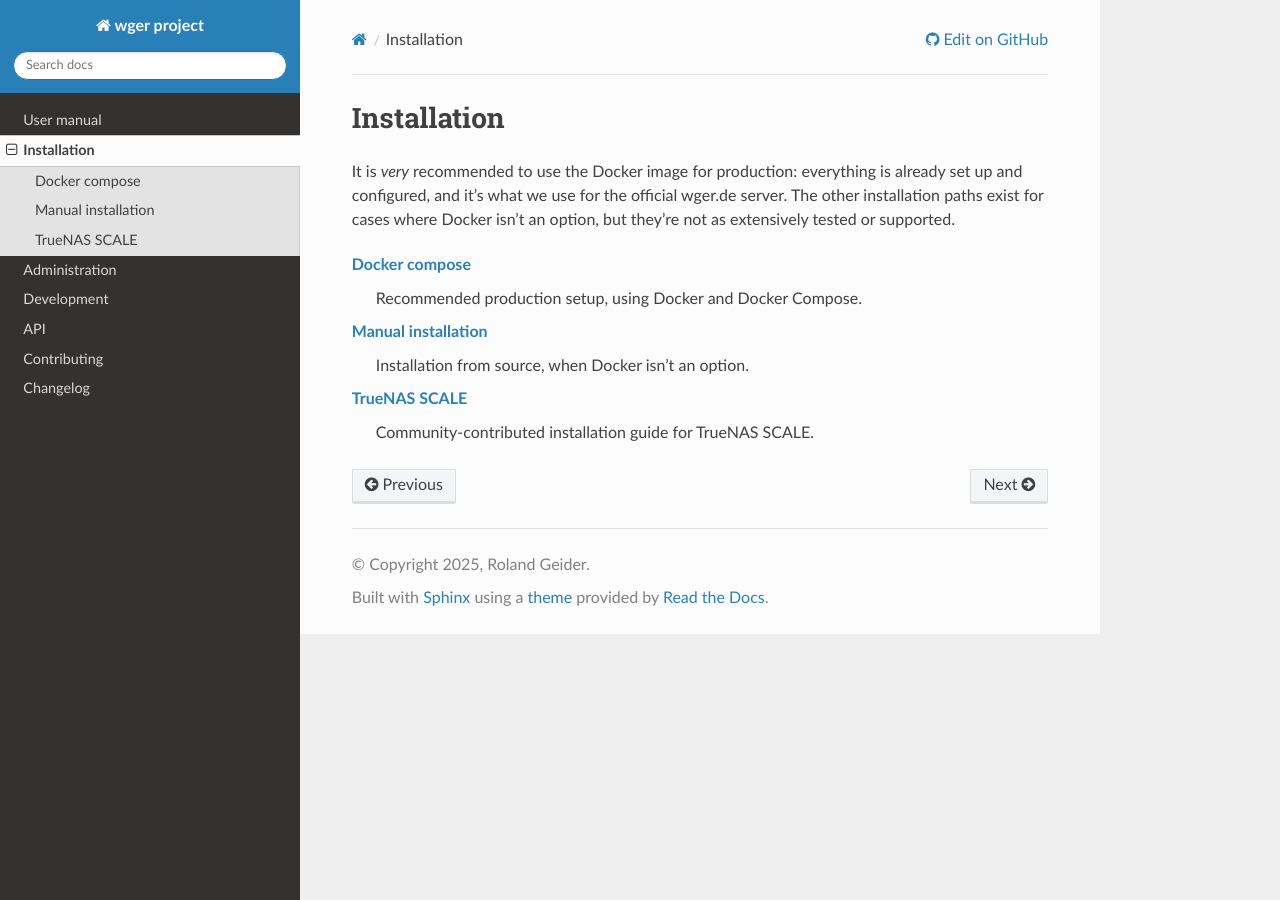
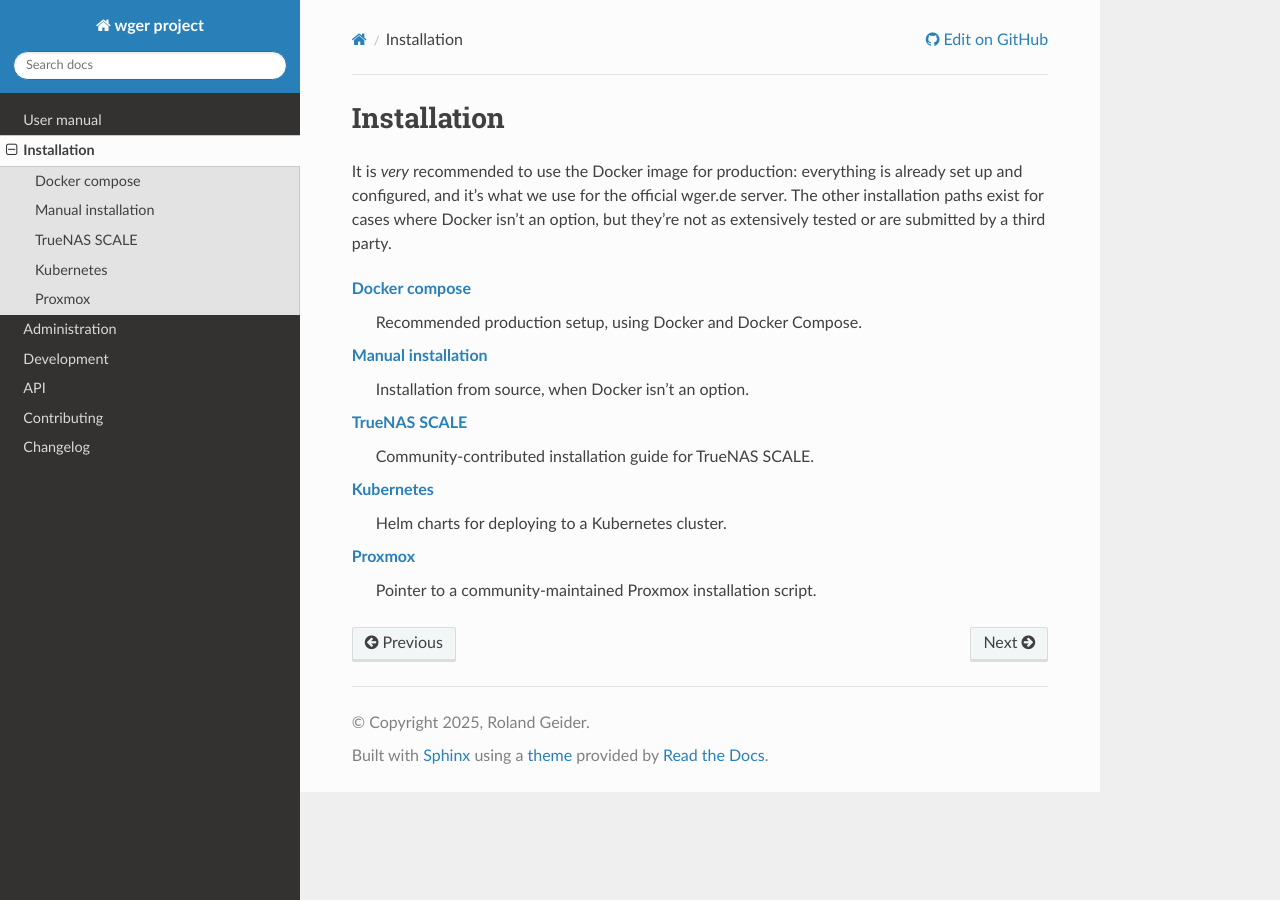
Before and after one commit to wger-project/docs, a Sphinx documentation site: the page built from docs/installation/index.rst, in a window 1280 px wide. Built offline with Sphinx 7.4.7 and the Read the Docs theme 3.1.0, drawn with Linux system fonts in a browser that asks for light colours.

Commit message:
Rename production to installation

```diff
--- a/docs/index.rst
+++ b/docs/index.rst
@@ -20,7 +20,7 @@
 :doc:`manual/index`
     User-facing manual: how to use routines and progression rules.
 
-:doc:`production/index`
+:doc:`installation/index`
     Setting up wger in production. Docker is the recommended path.
 
 :doc:`administration/index`
@@ -44,7 +44,7 @@
    :hidden:
 
    manual/index
-   production/index
+   installation/index
    administration/index
    development/index
    api/index
--- a/docs/production/index.rst
+++ b/docs/installation/index.rst
@@ -6,21 +6,29 @@
 It is *very* recommended to use the Docker image for production: everything is
 already set up and configured, and it's what we use for the official wger.de
 server. The other installation paths exist for cases where Docker isn't an
-option, but they're not as extensively tested or supported.
+option, but they're not as extensively tested or are submitted by a third party.
 
 .. toctree::
    :maxdepth: 1
    :hidden:
 
    docker
-   installation
-   true_nas
+   from-source
+   truenas
+   kubernetes
+   proxmox
 
 :doc:`docker`
     Recommended production setup, using Docker and Docker Compose.
 
-:doc:`installation`
+:doc:`from-source`
     Installation from source, when Docker isn't an option.
 
-:doc:`true_nas`
+:doc:`truenas`
     Community-contributed installation guide for TrueNAS SCALE.
+
+:doc:`kubernetes`
+    Helm charts for deploying to a Kubernetes cluster.
+
+:doc:`proxmox`
+    Pointer to a community-maintained Proxmox installation script.
```
Also changed, not shown: docs/installation/kubernetes.rst (added, +12 -0 lines), docs/installation/proxmox.rst (added, +20 -0 lines), docs/installation/docker.rst (renamed from docs/production/docker.rst), docs/installation/from-source.rst (renamed from docs/production/installation.rst), docs/installation/truenas.rst (renamed from docs/production/true_nas.rst).
